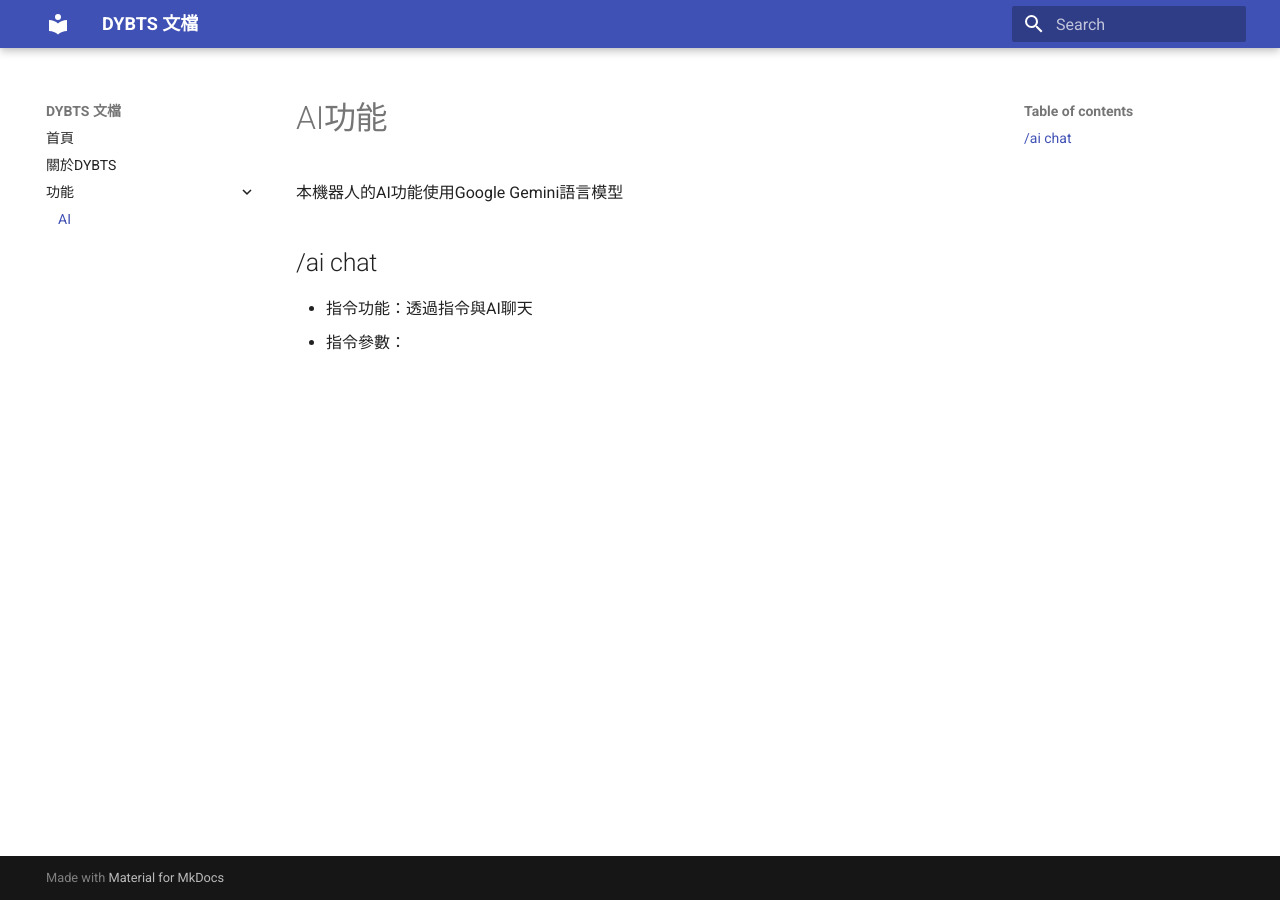
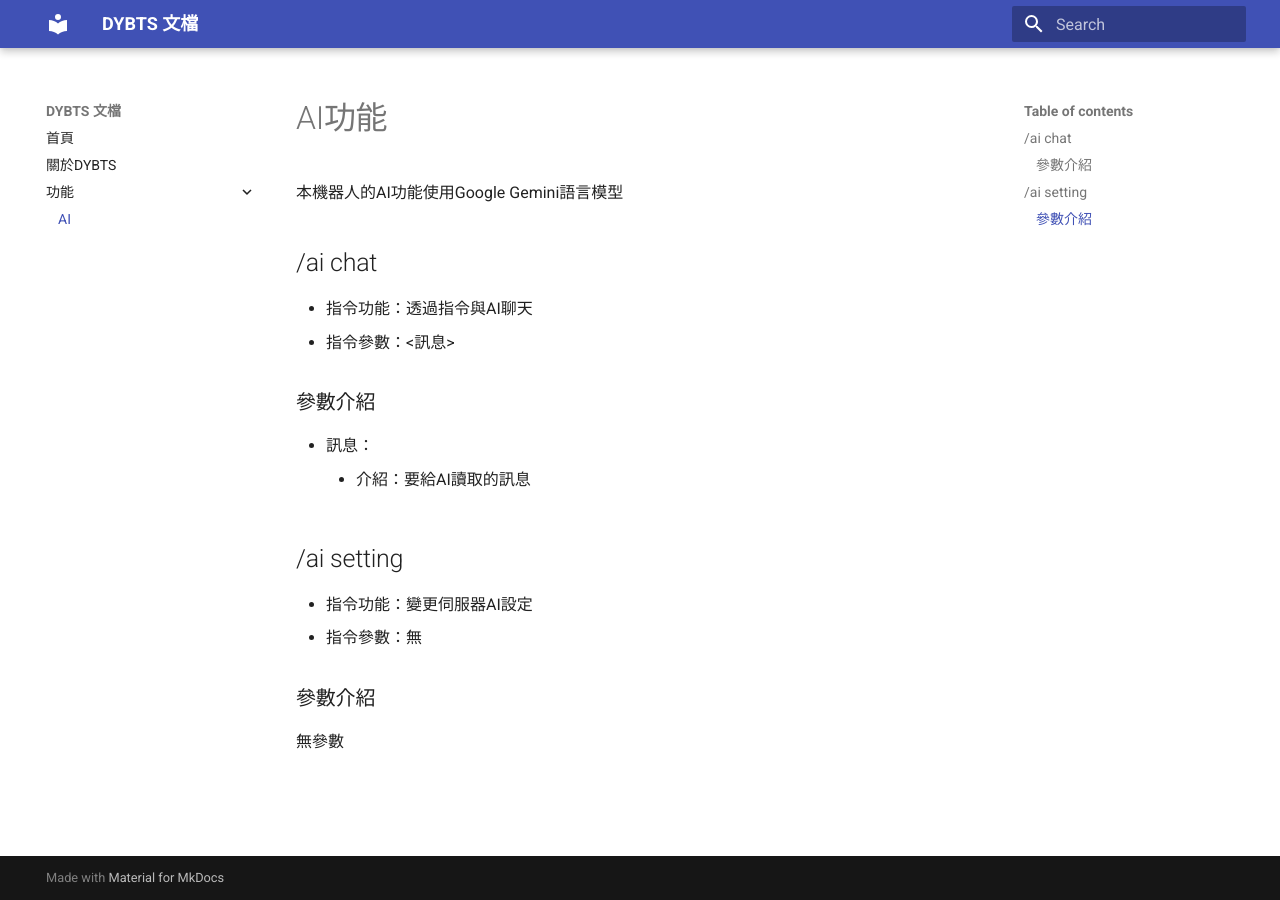
Before and after one commit to Do-Your-Best-To-Serve/Docs, an MkDocs documentation site: the page built from docs/ai.md, in a window 1280 px wide. Built offline with MkDocs 1.6.1 and Material for MkDocs 9.7.7, drawn with Linux system fonts in a browser that asks for light colours.

Commit message:
更新ai.md的內容

```diff
--- a/docs/ai.md
+++ b/docs/ai.md
@@ -2,4 +2,12 @@
 本機器人的AI功能使用Google Gemini語言模型
 ## /ai chat
 - 指令功能：透過指令與AI聊天
-- 指令參數：
+- 指令參數：<訊息>
+###參數介紹
+- 訊息：
+	- 介紹：要給AI讀取的訊息
+##/ai setting
+- 指令功能：變更伺服器AI設定
+- 指令參數：無
+###參數介紹
+無參數
```
